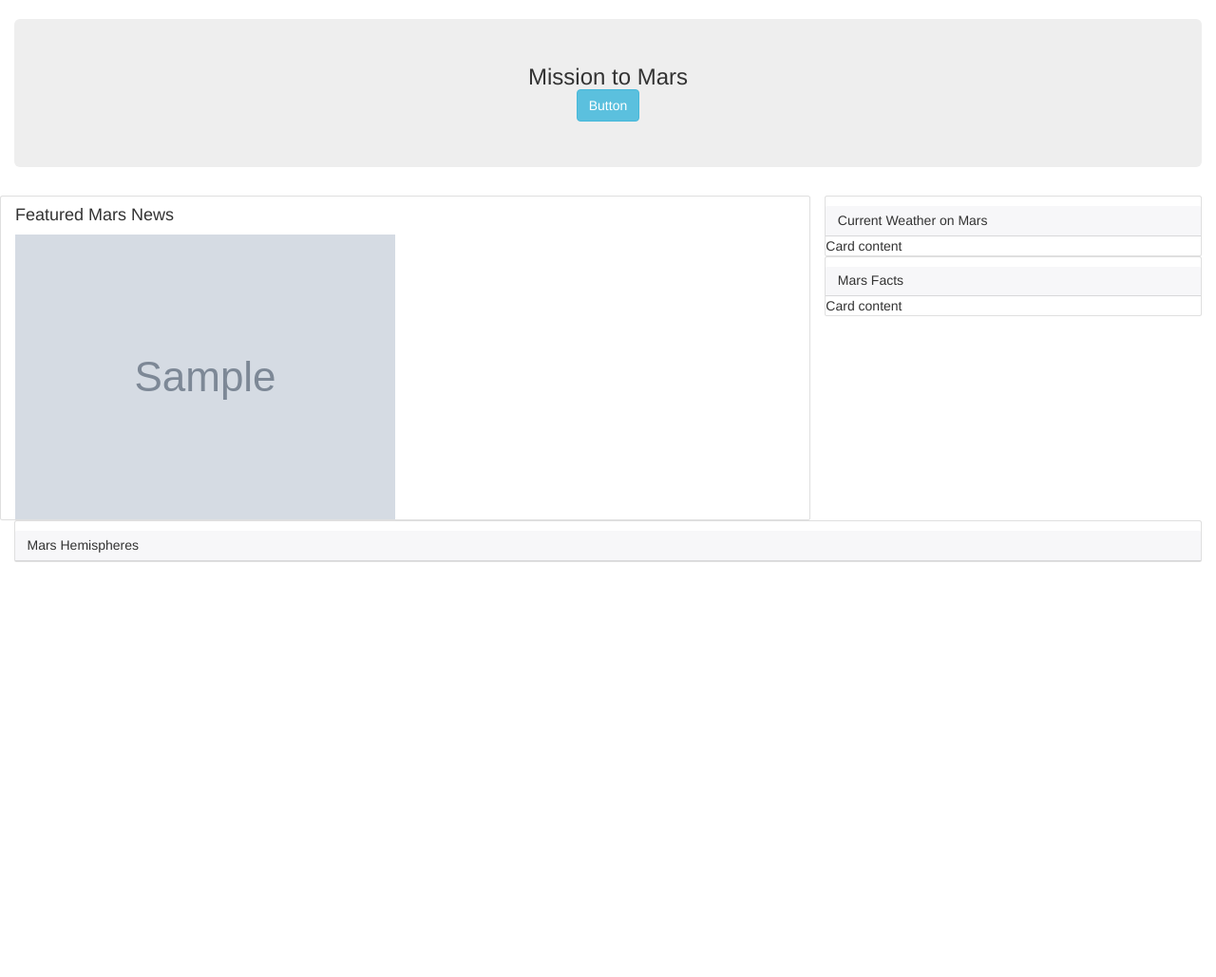
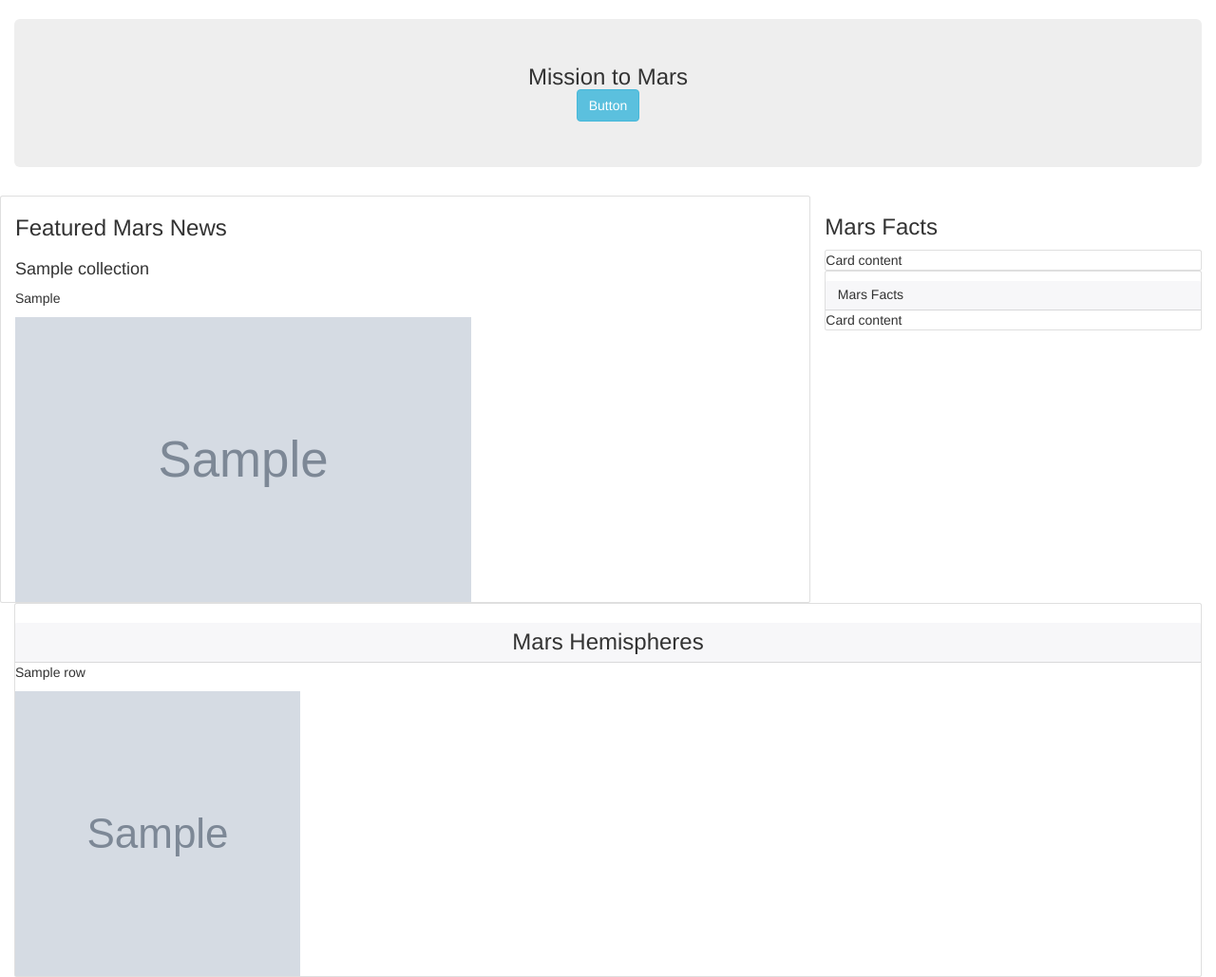
Before and after one commit to bsitati/web-scraping-challenge, a Flask app: page / in a window 1280 px wide. Shown: the whole page at 95% size. Before the commit the page ends 592 px from the top, so only its background shows below. Run offline with Flask 2, Linux system fonts and the light colour scheme; grey boxes marked "Sample" are stand-in pictures; a database or web service that is not in the repository returns one stand-in record (values such as "Sample title"); some libraries are stand-ins or nearby versions.

Commit message:
Add files via upload

```diff
--- a/Missions_to_Mars/templates/index.html
+++ b/Missions_to_Mars/templates/index.html
@@ -14,6 +14,7 @@
     <link href="style.css" rel="stylesheet">
 
 	<link rel="stylesheet" href="https://maxcdn.bootstrapcdn.com/bootstrap/3.3.7/css/bootstrap.min.css">
+
 </head>
   <body>
 
@@ -27,20 +28,24 @@
 		</div>
 		<div class="row">
 			<div class="col-md-8 card">
-				<h4 class="text-left">
+				<h3 class="text-left">
 					Featured Mars News
-				</h4>
+				</h3>
+				<h4>{{scrapings.news_title}}</h4>
+				<p>{{scrapings.news_p}}</p>
+
 				<div class="card-body">
+				  <img src="{{scrapings.featured_image_url}}" alt="Featured Image" width="480" height="300">
 
-				  <img src="{{scrapings.featured_image_url}}" alt="Featured Image">
 				</div>
 			</div>
 
 			<div class="col-md-4">
+				<h3 class="text-left">
+				 Mars Facts
+				</h3>
 				<div class="card">
-					<h5 class="card-header">
-						Current Weather on Mars
-					</h5>
+
 					<div class="card-body">
 						<p class="card-text">
 							Card content
@@ -64,11 +69,17 @@
 		<div class="row">
 			<div class="col-md-12">
 				<div class="card">
-					<h5 class="card-header">
+					<h3 class="card-header text-center">
 						Mars Hemispheres
-					</h5>
+					</h3>
 				 <!-------- photos table-->
-				 <div class="card-body">
+				 <div class="card-body card-private">
+					 {%for row in scrapings.hemisphere_image_urls%}
+					 <p>{{ row.title }} </p>
+					 <!-- img src="{{scrapings.featured_image_url}}" alt="Featured Image" width="480" height="300"--->
+					 <img src="{{ row.img_url }}" alt="{{ row.title }}" width="300" height="300">
+       				 {% endfor %}
+
 
 
 				 </div>
```
